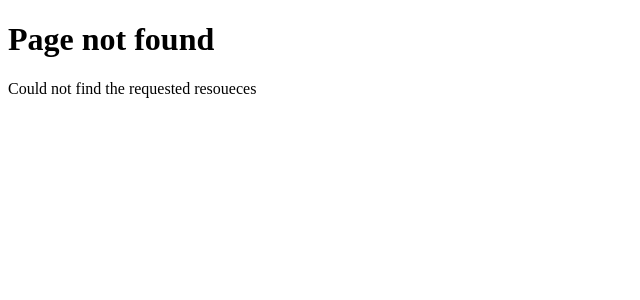
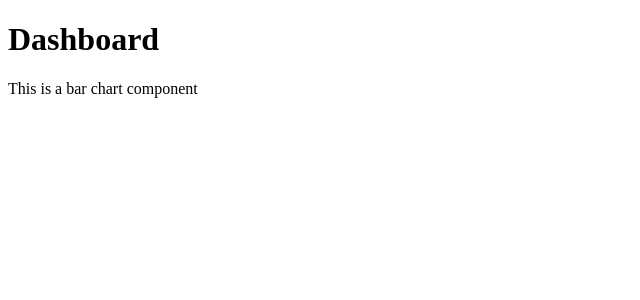
Before and after one commit to Ashraf840/nextjs14_101, a Next.js app: page /dashboard in a window 1280 px wide. Before the commit this address had no page. Shown: the top 300 px of the page, without its empty margins (0-640 px from the left). Built offline with nearby package versions, Linux system fonts and the light colour scheme.

Commit message:
Learned how next.js safely collocate other .tsx files & components in its file system

```diff
--- /dev/null
+++ b/src/app/dashboard/page.tsx
@@ -0,0 +1,18 @@
+import React from 'react'
+
+// Note: Only the function with "export default" as preceed will be displayed from this "page.tsx" file.
+function BarChart() {
+    return (
+        <div>This is a bar chart component</div>
+    )
+}
+
+// NB: The other .tsx files & components will be safely collocated until they are explicitly defined inside an "export default" function located in the page.tsx file of that dir.
+export default function Dashboard() {
+    return (
+        <div>
+            <h1>Dashboard</h1>
+            <BarChart />
+        </div>
+    )
+}
```
Also changed, not shown: src/app/dashboard/line-chart.tsx (added, +8 -0 lines).
